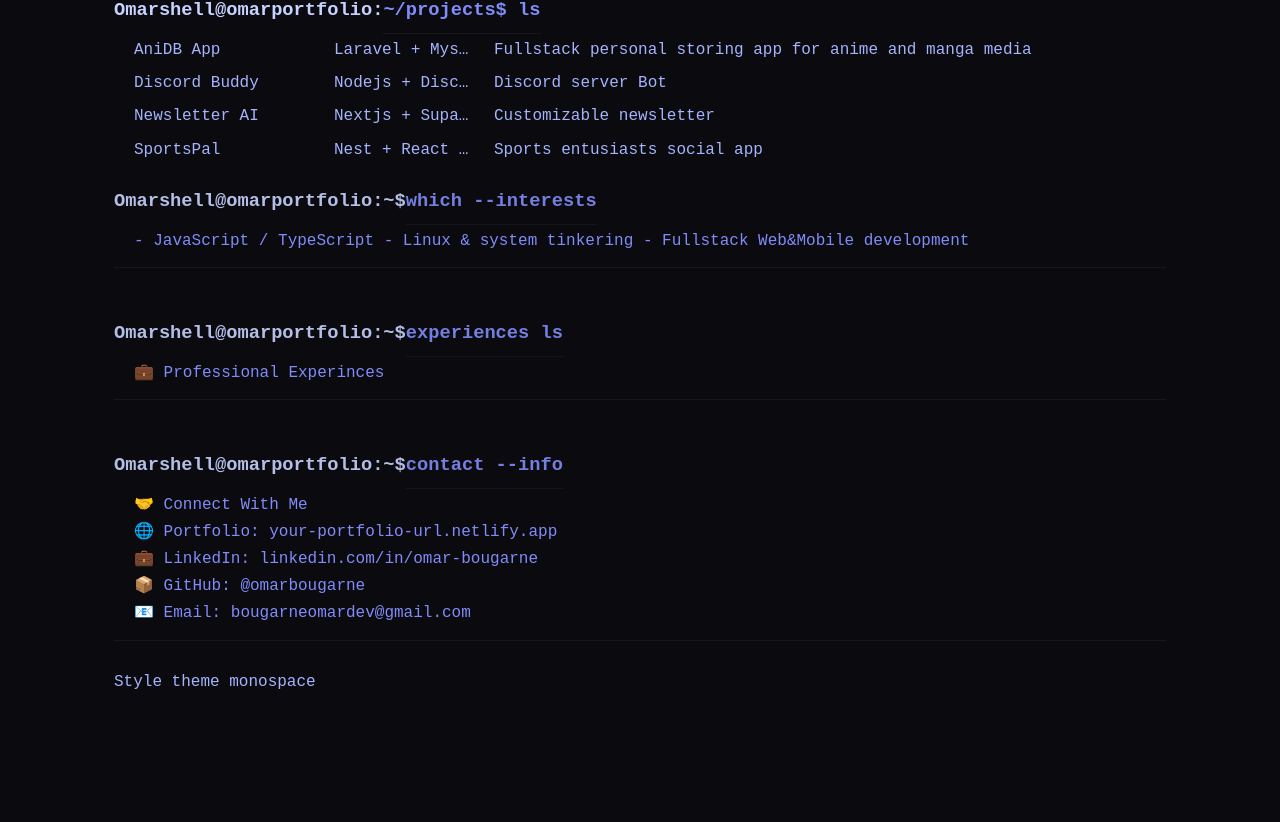
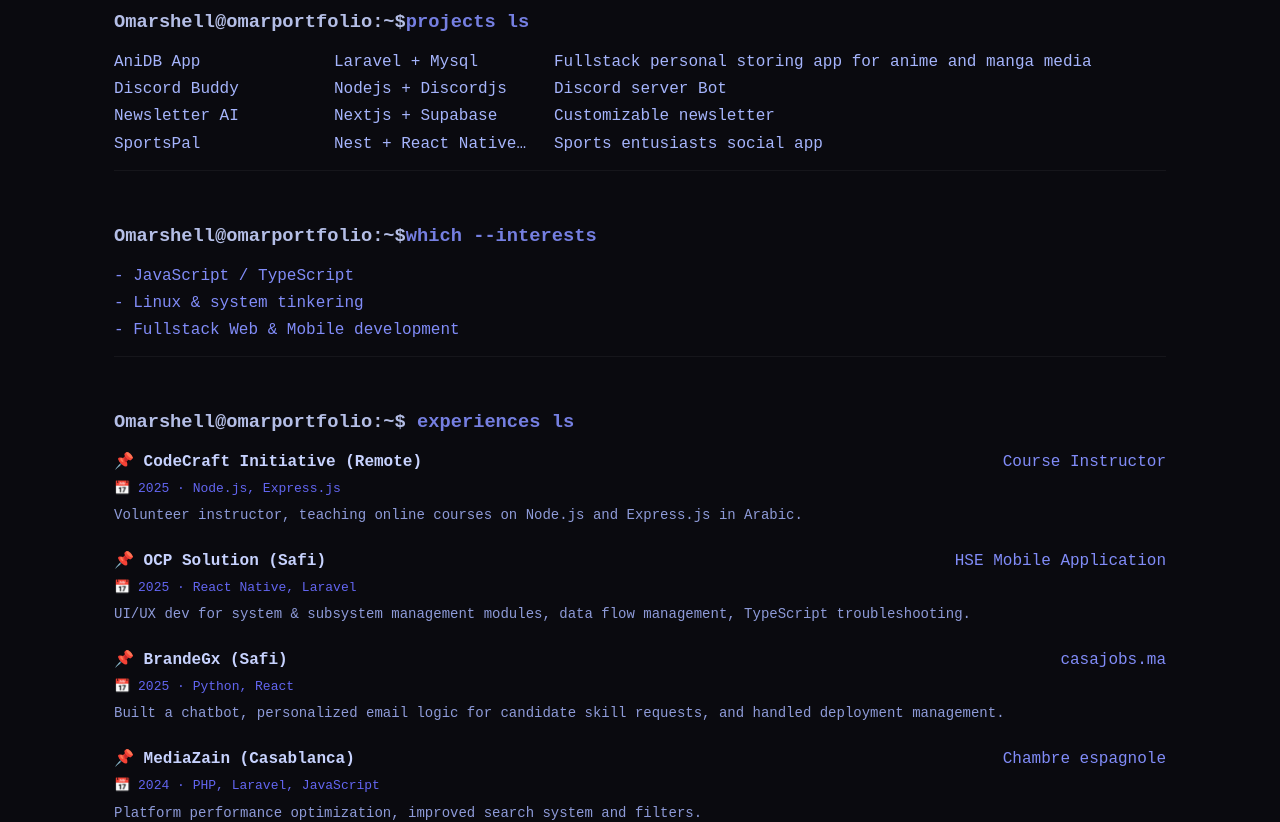
Before and after one commit to omarbougarne/terminal-portfolio, a React app: page / in a window 1280 px wide. Shown: the part 466-1288 px from the top of the page. Before the commit the page ends 1186 px from the top, so only its background shows below. Built offline with nearby package versions, Linux system fonts and the light colour scheme; the HTML template or start-up script is replaced by a standard one.

Commit message:
speration of componenets

```diff
--- a/src/App.css
+++ b/src/App.css
@@ -1,77 +1,29 @@
-
 * {
   margin: 0;
   padding: 0;
   box-sizing: border-box;
 }
 
+/* Base */
 body {
-    max-width: 1100px;
-    margin: auto;
+  max-width: 1100px;
+  margin: auto;
   font-family: monospace;
+  font-size: 16px;
+  line-height: 1.7;
+  padding: 24px;
   background-color: rgb(10, 10, 15);
   color: #a5b4fc;
-  line-height: 1.7;
-  padding: 24px;
-  font-size: 16px;
-}
-.cursor {
-  animation: blink 1s infinite;
 }
 
-@keyframes blink {
-  50% {
-    opacity: 0;
-  }
-}
 h3 {
   margin: 10px 0;
   color: #c7d2fe;
 }
+
+/* Terminal */
 .terminal {
   font-family: "JetBrains Mono", monospace;
-}
-
-.row {
-  display: flex;
-  gap: 40px;
-  align-items: flex-start;
-  margin-top: 10px;
-}
-
-.info {
-  white-space: pre;
-  margin-left: 20px;
-}
-
-.projects {
-  margin-left: 20px;
-  display: flex;
-  flex-direction: column;
-  gap: 6px;
-}
-
-.project-row {
-  display: grid;
-  grid-template-columns: 180px 140px 1fr;
-  gap: 20px;
-  font-family: monospace;
-  color: #a5b4fc;
-}
-.project-row span {
-  white-space: nowrap;
-  overflow: hidden;
-  text-overflow: ellipsis;
-}
-
-.command {
-    margin-bottom: 28px;
-  padding: 12px 0;
-  border-bottom: 1px solid rgba(255,255,255,0.05);
-}
-
-.command h3 {
-  opacity: 0.9;
 }
 
 .terminal-input {
@@ -90,10 +42,6 @@
   font-family: monospace;
 }
 
-.command {
-  color: #818cf8;
-}
-
 .input-line input {
   background: transparent;
   border: none;
@@ -108,18 +56,132 @@
 .input-line input::placeholder {
   color: #666;
 }
+
+/* Layout */
+.row {
+  display: flex;
+  gap: 40px;
+  align-items: flex-start;
+  margin-top: 10px;
+}
+
+.info {
+  white-space: pre;
+}
+
+/* Commands */
+.command {
+  margin-bottom: 28px;
+  padding: 12px 0;
+  border-bottom: 1px solid rgba(255, 255, 255, 0.05);
+  color: #818cf8;
+}
+
+.command h3 {
+  opacity: 0.9;
+}
+.shell-line{
+    color: #818cf8
+
+}
+
+/* Projects */
+.projects {
+  display: flex;
+  flex-direction: column;
+  gap: 6px;
+}
+
+.project-row {
+  display: grid;
+  grid-template-columns: 200px 200px 1fr;
+  gap: 20px;
+  font-family: monospace;
+  color: #a5b4fc;
+}
+
+.project-row span {
+  white-space: nowrap;
+  overflow: hidden;
+  text-overflow: ellipsis;
+}
+
+/* Cursor */
+.cursor {
+  animation: blink 1s infinite;
+}
+.experiences {
+  display: flex;
+  flex-direction: column;
+  gap: 16px;
+  margin-top: 10px;
+}
+
+.experiences {
+  display: flex;
+  flex-direction: column;
+  gap: 20px;
+  margin-top: 10px;
+}
+
+.exp-row {
+  display: grid;
+  grid-template-columns: 1fr 1fr;
+  gap: 2px 20px;
+}
+
+.exp-place {
+  color: #c7d2fe;
+  font-weight: bold;
+}
+
+.exp-role {
+  color: #818cf8;
+  text-align: right;
+}
+
+.exp-stack {
+  font-size: 13px;
+  color: #6366f1;
+  grid-column: 1 / -1;
+}
+
+.exp-desc {
+  font-size: 14px;
+  color: #a5b4fc;
+  grid-column: 1 / -1;
+  opacity: 0.85;
+  margin-top: 2px;
+}
+
+.info a {
+  color: #818cf8;
+  text-decoration: none;
+}
+
+.info a:hover {
+  text-decoration: underline;
+}
+@keyframes blink {
+    50% { opacity: 0; }
+}
+
+/* Responsive */
 @media (max-width: 768px) {
-  .row {
-    flex-direction: column;
-    gap: 20px;
+    .row {
+        flex-direction: column;
+        gap: 20px;
+    }
+    .exp-row {
+      grid-template-columns: 1fr;
+    }
+
+  .info {
+    margin-left: 0;
   }
 
   .project-row {
     grid-template-columns: 1fr;
     gap: 4px;
   }
-
-  .info {
-    margin-left: 0;
-  }
 }
--- a/src/App.jsx
+++ b/src/App.jsx
@@ -1,10 +1,11 @@
 import { useState } from 'react'
 import projects from './projects'
-import {ascii, systemInfo} from './ascii'
+import { ascii, systemInfo } from './ascii'
+import { Contact, Interests, Projects, ProfessionalExperience } from './components'
 import './App.css'
 
 function App() {
-  const [query, setQuery] = useState("")
+  const [query, setQuery] = useState('')
 
   return (
     <>
@@ -13,83 +14,22 @@
           Omarshell@omarportfolio:~$
           <span className="command">omar -h</span>
         </h3>
-
         <div className="input-line">
-
-            <input
-            type="text"
-            placeholder="Type a command..."
-            />
-
+          <input type="text" placeholder="Type a command..." />
           <span className="cursor">█</span>
         </div>
       </div>
       <div className="terminal">
         <div className="row">
-
-    <pre className="ascii">
-      {ascii}
-      </pre>
+          <pre className="ascii">{ascii}</pre>
           <pre className="info">{systemInfo}</pre>
-
         </div>
       </div>
-    <h3>Omarshell@omarportfolio:<span className="command">~/projects$ ls</span></h3>
-
-                <div className="projects">
-                    {projects.map((project) => {
-                        return(
-                            <div className="project-row" key={project.name}>
-                                <span>{project.name}</span>
-                                <span>{project.stack}</span>
-                                <span>{project.desc}</span>
-                            </div>
-                        )
-                    })}
-            </div>
-            <div className="command">
-    <h3>Omarshell@omarportfolio:~$<span className="command">which --interests</span></h3>
-
-            <pre className="info">
-            - JavaScript / TypeScript
-            - Linux & system tinkering
-            - Fullstack Web&Mobile development
-            </pre>
-            </div>
-            <div className="command">
-    <h3>Omarshell@omarportfolio:~$<span className="command">experiences ls</span></h3>
-
-                <pre className="info">
-                💼 Professional Experinces
-                <div>
-                </div>
-                <div>
-                </div>
-                <div>
-                </div>
-                <div>
-                </div>
-                </pre>
-            </div>
-            <div className="command">
-                <h3>Omarshell@omarportfolio:~$<span className="command">contact --info</span></h3>
-                <pre className="info">
-                🤝 Connect With Me
-                <div>
-                🌐 Portfolio: your-portfolio-url.netlify.app
-                </div>
-                <div>
-                💼 LinkedIn: linkedin.com/in/omar-bougarne
-                </div>
-                <div>
-                📦 GitHub: @omarbougarne
-                </div>
-                <div>
-                📧 Email: bougarneomardev@gmail.com
-                </div>
-                </pre>
-            </div>
-            <span>Style theme monospace</span>
+      <Projects />
+      <Interests />
+      <ProfessionalExperience />
+      <Contact />
+      <span>Style theme: monospace</span>
     </>
   )
 }
--- a/src/components/contact.jsx
+++ b/src/components/contact.jsx
@@ -0,0 +1,17 @@
+export default function Contact() {
+  return (
+    <div className="command">
+      <h3>
+        Omarshell@omarportfolio:~$
+        <span className="shell-line"> contact --info</span>
+      </h3>
+      <pre className="info">
+        🤝 Connect With Me{'\n'}
+        🌐 Portfolio: <a href="https://terminal-portfolio-xgns.vercel.app/" target="_blank" rel="noreferrer">terminal-portfolio-xgns.vercel.app</a>{'\n'}
+        💼 LinkedIn: <a href="https://linkedin.com/in/omar-bougarne" target="_blank" rel="noreferrer">linkedin.com/in/omar-bougarne</a>{'\n'}
+        📦 GitHub: <a href="https://github.com/omarbougarne" target="_blank" rel="noreferrer">@omarbougarne</a>{'\n'}
+        📧 Email: <a href="mailto:bougarneomardev@gmail.com">bougarneomardev@gmail.com</a>
+    </pre>
+    </div>
+  )
+}
--- /dev/null
+++ b/src/components/index.js
@@ -0,0 +1,4 @@
+export { default as Contact } from './contact'
+export { default as Interests } from './interests'
+export { default as Projects } from './projects'
+export { default as ProfessionalExperience } from './professionalExperinces'
--- /dev/null
+++ b/src/components/interests.jsx
@@ -0,0 +1,15 @@
+export default function Interests() {
+  return (
+    <div className="command">
+        <h3>
+          Omarshell@omarportfolio:~$
+          <span className="shell-line">which --interests</span>
+        </h3>
+        <pre className="info">
+          - JavaScript / TypeScript{'\n'}
+          - Linux & system tinkering{'\n'}
+          - Fullstack Web & Mobile development
+        </pre>
+      </div>
+  )
+}
--- a/src/components/professionalExperinces.jsx
+++ b/src/components/professionalExperinces.jsx
@@ -0,0 +1,51 @@
+const experiences = [
+  {
+    place: 'CodeCraft Initiative (Remote)',
+    role: 'Course Instructor',
+    year: '2025',
+    stack: 'Node.js, Express.js',
+    desc: 'Volunteer instructor, teaching online courses on Node.js and Express.js in Arabic.',
+  },
+  {
+    place: 'OCP Solution (Safi)',
+    role: 'HSE Mobile Application',
+    year: '2025',
+    stack: 'React Native, Laravel',
+    desc: 'UI/UX dev for system & subsystem management modules, data flow management, TypeScript troubleshooting.',
+  },
+  {
+    place: 'BrandeGx (Safi)',
+    role: 'casajobs.ma',
+    year: '2025',
+    stack: 'Python, React',
+    desc: 'Built a chatbot, personalized email logic for candidate skill requests, and handled deployment management.',
+  },
+  {
+    place: 'MediaZain (Casablanca)',
+    role: 'Chambre espagnole',
+    year: '2024',
+    stack: 'PHP, Laravel, JavaScript',
+    desc: 'Platform performance optimization, improved search system and filters.',
+  },
+]
+
+export default function ProfessionalExperience() {
+  return (
+    <div className="command">
+      <h3>
+        Omarshell@omarportfolio:~$
+        <span className="shell-line"> experiences ls</span>
+      </h3>
+      <div className="experiences">
+        {experiences.map((exp) => (
+          <div className="exp-row" key={exp.place}>
+            <span className="exp-place">📌 {exp.place}</span>
+            <span className="exp-role">{exp.role}</span>
+            <span className="exp-stack">📅 {exp.year} · {exp.stack}</span>
+            <span className="exp-desc">{exp.desc}</span>
+          </div>
+        ))}
+      </div>
+    </div>
+  )
+}
--- a/src/components/projects.jsx
+++ b/src/components/projects.jsx
@@ -0,0 +1,18 @@
+import projects from "../projects"
+export default function Projects() {
+  return (
+    <div className="command">
+        <h3>
+          Omarshell@omarportfolio:~$
+          <span className='shell-line'>projects ls</span>
+        </h3>
+        {projects.map((project) => (
+          <div className="project-row" key={project.name}>
+            <span>{project.name}</span>
+            <span>{project.stack}</span>
+            <span>{project.desc}</span>
+          </div>
+        ))}
+      </div>
+  )
+}
```
Also changed, not shown: src/components/command.jsx (added, +8 -0 lines), src/components/commnad.jsx (deleted, +0 -8 lines), src/components/intrests.jsx (deleted). Lines whose indentation alone changed are shown as unchanged.
